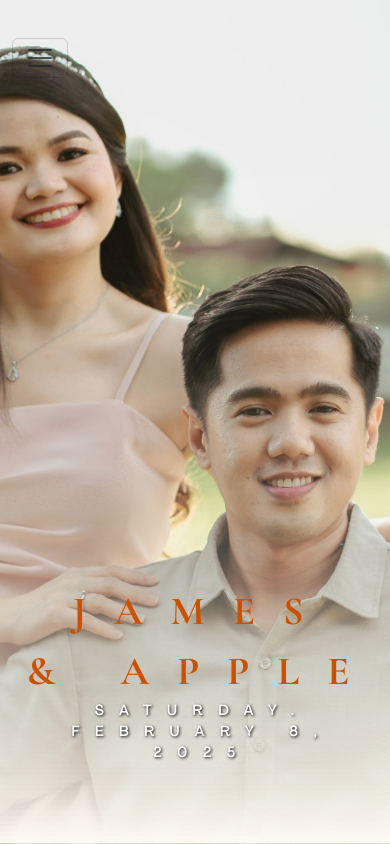
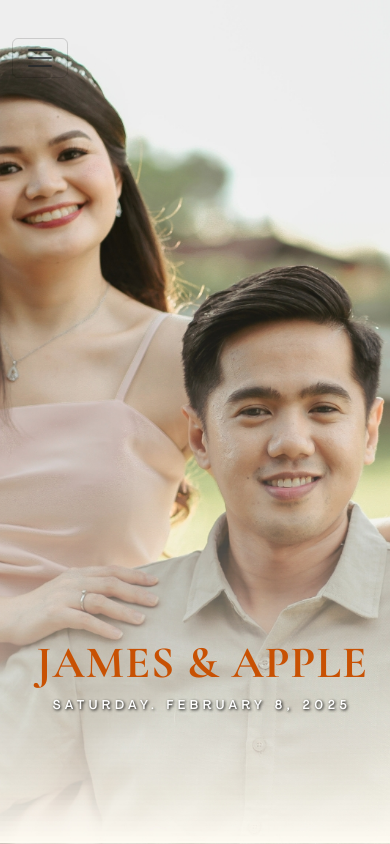
Before and after one commit to reimondavendano/weddingjamesapple, a React (Create React App) app: page / in a window 390 px wide. Shown: the top 844 px of the page. Built offline with nearby package versions, Linux system fonts and the light colour scheme; a web font is replaced by a local one.

Commit message:
Update height of title text and subtext in header

```diff
--- a/src/assets/styles/wedding-header.css
+++ b/src/assets/styles/wedding-header.css
@@ -71,12 +71,14 @@
     } */
 
     .header-title {
-      font-size: 40px; /* Smaller font size on mobile */
+      font-size: 45px; /* Smaller font size on mobile */
+      letter-spacing: 1px
     }
 
     .header-subtitle {
-      font-size: 14px;
+      font-size: 12px;
       text-shadow: 1px 1px 3px rgba(1, 1, 1, 1) !important;
+      letter-spacing: 5px
     }
 
     .head-template{
```
Also changed, not shown: 5 other files (tests, documents, lock files or other folders).
